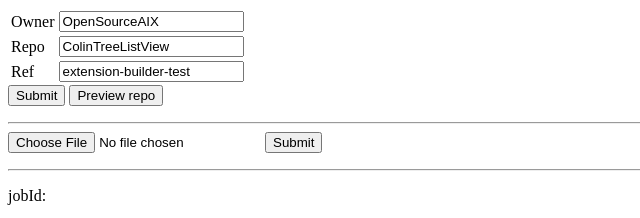
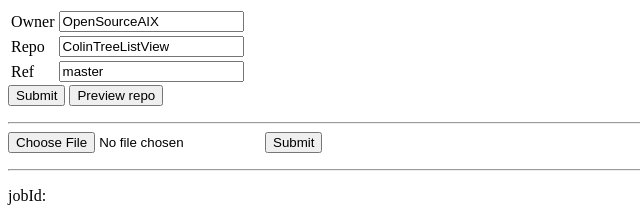
Before and after one commit to ColinTree/extension-builder, a website: page static/index.html in a window 1280 px wide. Shown: the top 218 px of the page, 0-640 px from the left. Drawn offline with nearby package versions, Linux system fonts and the light colour scheme.

Commit message:
Changed default ref to sample repo & Added How to use into README

```diff
--- a/static/index.html
+++ b/static/index.html
@@ -110,7 +110,7 @@ $(document).ready(() => {
         <td>Repo</td> <td><input type="text" id="repo" value="ColinTreeListView" /></td>
       </tr>
       <tr>
-        <td>Ref</td> <td><input type="text" id="ref" value="extension-builder-test" /></td>
+        <td>Ref</td> <td><input type="text" id="ref" value="master" /></td>
       </tr>
     </tbody>
   </table>
```
Also changed, not shown: README.md.
